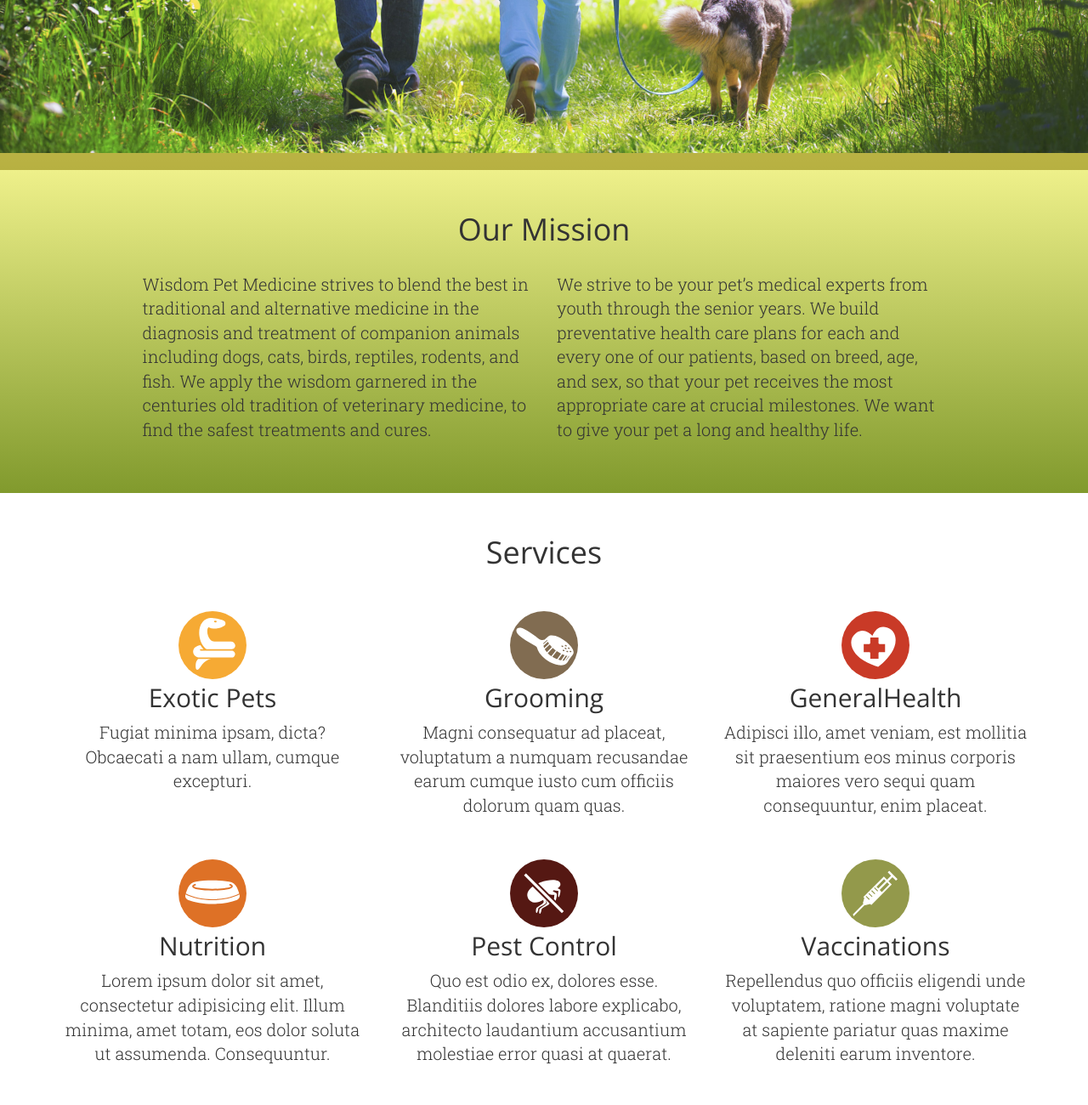
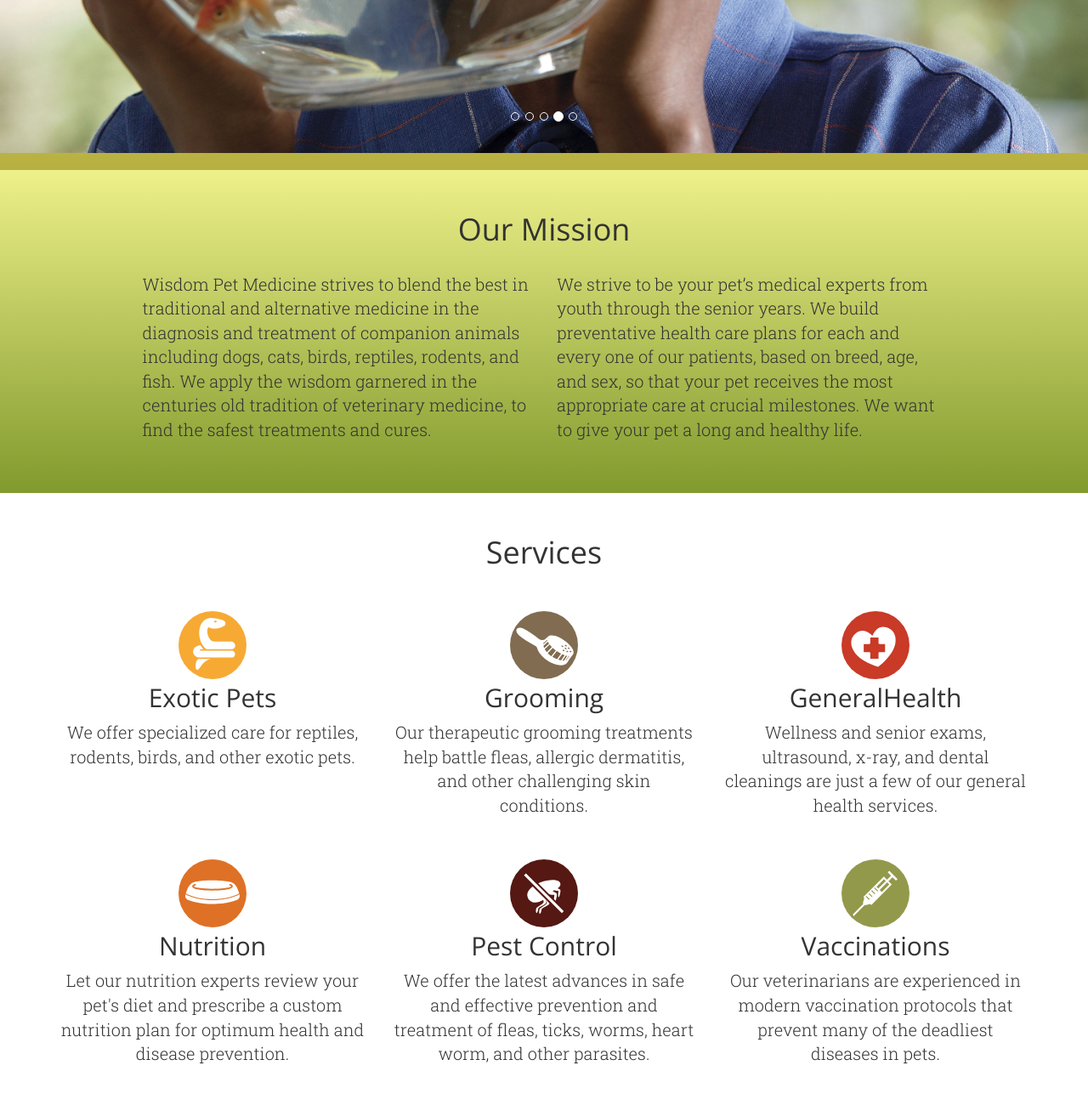
Before and after one commit to planetoftheweb/bootstrapcarousel, a website: page builds/development/index.html in a window 1280 px wide. Shown: the part 620-1920 px from the top of the page at 85% size. Drawn offline with nearby package versions, Linux system fonts and the light colour scheme.

Commit message:
added new text

```diff
--- a/builds/development/css/style.css
+++ b/builds/development/css/style.css
@@ -3,9 +3,6 @@
 /* apply a natural box layout model to all elements, but allowing components to change */
 html {
   box-sizing: border-box;
-}
-*, *:before, *:after {
-	transition: all .5s ease-out;
 }
 
 h1, h2, h3, h4, h5, h6 {
@@ -24,6 +21,7 @@ body {
 /*----  Nav  ----*/
 header .navbar {
 	padding: 30px 0;
+	transition: all .5s ease-out;
 }
 
 header nav a {
--- a/builds/development/index.html
+++ b/builds/development/index.html
@@ -35,12 +35,21 @@
     </div>
   </nav>
 
-<div id="featured" class="carousel fade" data-ride="carousel">
+<div id="featured" class="carousel fade">
+
+  <ol class="carousel-indicators">
+    <li data-target="#featured" data-slide-to="0"></li>
+    <li data-target="#featured" data-slide-to="1"></li>
+    <li data-target="#featured" data-slide-to="2"></li>
+    <li data-target="#featured" data-slide-to="3"></li>
+    <li data-target="#featured" data-slide-to="4"></li>
+  </ol>
+
   <!-- Wrapper for slides -->
   <div class="carousel-inner fullheight">
     <div class="item"><img src="images/carousel-lifestyle.jpg" alt="Lifestyle Photo"></div>
     <div class="item"><img src="images/carousel-mission.jpg" alt="Mission"></div>
-    <div class="item"><img src="images/carousel-vaccinations.jpg" alt="Vaccinations"></div>
+    <div class="item active"><img src="images/carousel-vaccinations.jpg" alt="Vaccinations"></div>
     <div class="item"><img src="images/carousel-fish.jpg" alt="Fish"></div>
     <div class="item"><img src="images/carousel-exoticanimals.jpg" alt="Exotic Animals"></div>
   </div>
@@ -76,32 +85,32 @@
         <article class="col-md-4 col-sm-6 col-xs-12 service">
           <img class="icon" src="images/icon-exoticpets.svg" alt="Icon">
           <h2>Exotic Pets</h2>
-          <p>Fugiat minima ipsam, dicta? Obcaecati a nam ullam, cumque excepturi.</p>
+          <p>We offer specialized care for reptiles, rodents, birds, and other exotic pets.</p>
         </article>
         <article class="col-md-4 col-sm-6 col-xs-12 service">
           <img class="icon" src="images/icon-grooming.svg" alt="Icon">
           <h2>Grooming</h2>
-          <p>Magni consequatur ad placeat, voluptatum a numquam recusandae earum cumque iusto cum officiis dolorum quam quas.</p>
+          <p>Our therapeutic grooming treatments help battle fleas, allergic dermatitis, and other challenging skin conditions.</p>
         </article>
         <article class="col-md-4 col-sm-6 col-xs-12 service">
           <img class="icon" src="images/icon-health.svg" alt="Icon">
           <h2>GeneralHealth</h2>
-          <p>Adipisci illo, amet veniam, est mollitia sit praesentium eos minus corporis maiores vero sequi quam consequuntur, enim placeat.</p>
+          <p>Wellness and senior exams, ultrasound, x-ray, and dental cleanings are just a few of our general health services.</p>
         </article>
         <article class="col-md-4 col-sm-6 col-xs-12 service">
           <img class="icon" src="images/icon-nutrition.svg" alt="Icon">
           <h2>Nutrition</h2>
-          <p>Lorem ipsum dolor sit amet, consectetur adipisicing elit. Illum minima, amet totam, eos dolor soluta ut assumenda. Consequuntur.</p>
+          <p>Let our nutrition experts review your pet's diet and prescribe a custom nutrition plan for optimum health and disease prevention.</p>
         </article>
         <article class="col-md-4 col-sm-6 col-xs-12 service">
           <img class="icon" src="images/icon-pestcontrol.svg" alt="Icon">
           <h2>Pest Control</h2>
-          <p>Quo est odio ex, dolores esse. Blanditiis dolores labore explicabo, architecto laudantium accusantium molestiae error quasi at quaerat.</p>
+          <p>We offer the latest advances in safe and effective prevention and treatment of fleas, ticks, worms, heart worm, and other parasites.</p>
         </article>
         <article class="col-md-4 col-sm-6 col-xs-12 service">
           <img class="icon" src="images/icon-vaccinations.svg" alt="Icon">
           <h2>Vaccinations</h2>
-          <p>Repellendus quo officiis eligendi unde voluptatem, ratione magni voluptate at sapiente pariatur quas maxime deleniti earum inventore.</p>
+          <p>Our veterinarians are experienced in modern vaccination protocols that prevent many of the deadliest diseases in pets.</p>
         </article>
       </section>
     </div>
--- a/builds/development/js/myscript.js
+++ b/builds/development/js/myscript.js
@@ -1,5 +1,7 @@
 $(function() {
   var topoffset = 50; //variable for scrolling effects
+
+  $('.carousel').carousel();
 
 	//Make a special class go full screen
   var wheight = $( window ).height(); //get the height of the window
@@ -65,8 +67,5 @@ $(function() {
     } //click function
   }); //smooth scrolling
 
-	$('.carousel').carousel({
-	  interval: 4000
-	})
 
 }); //function
```
